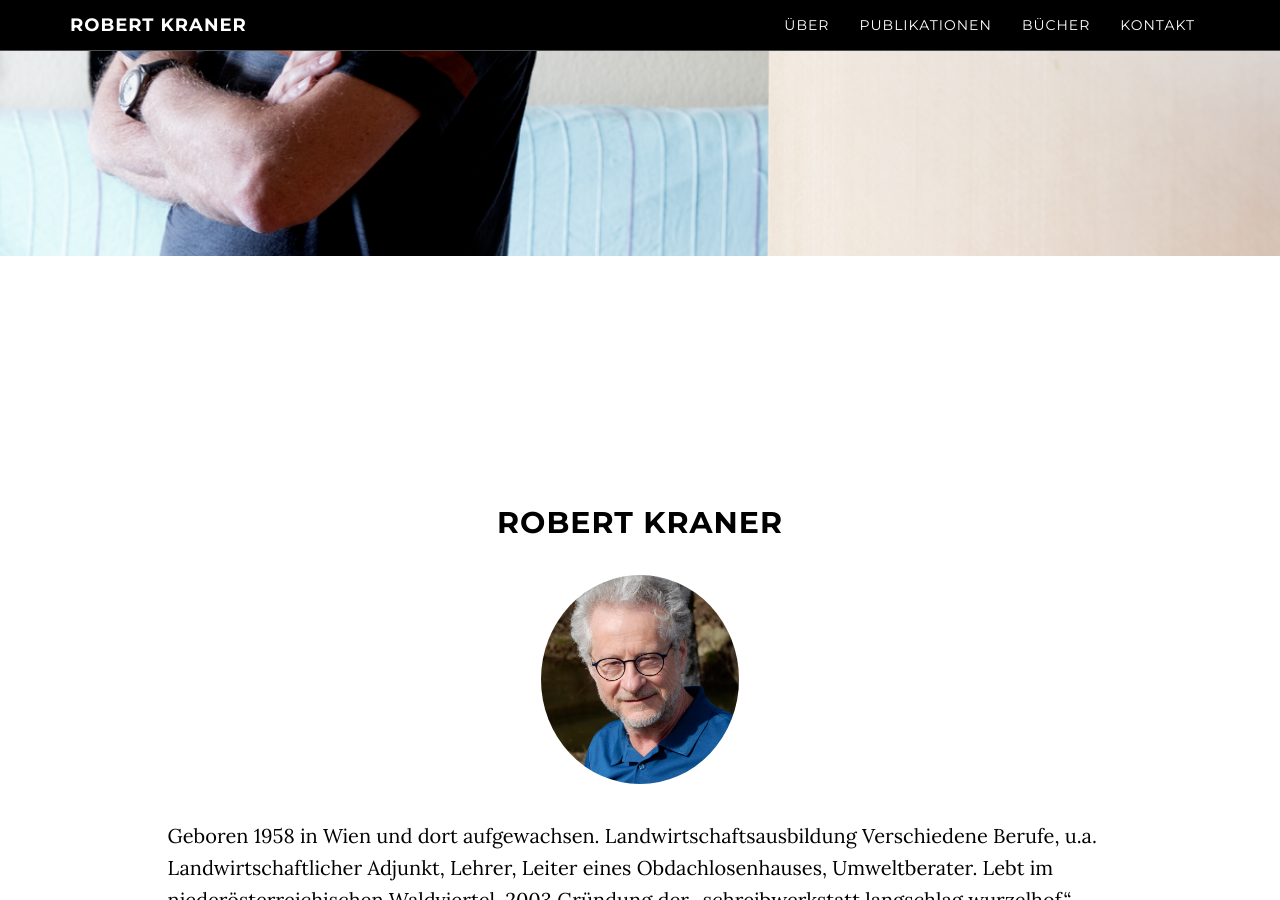
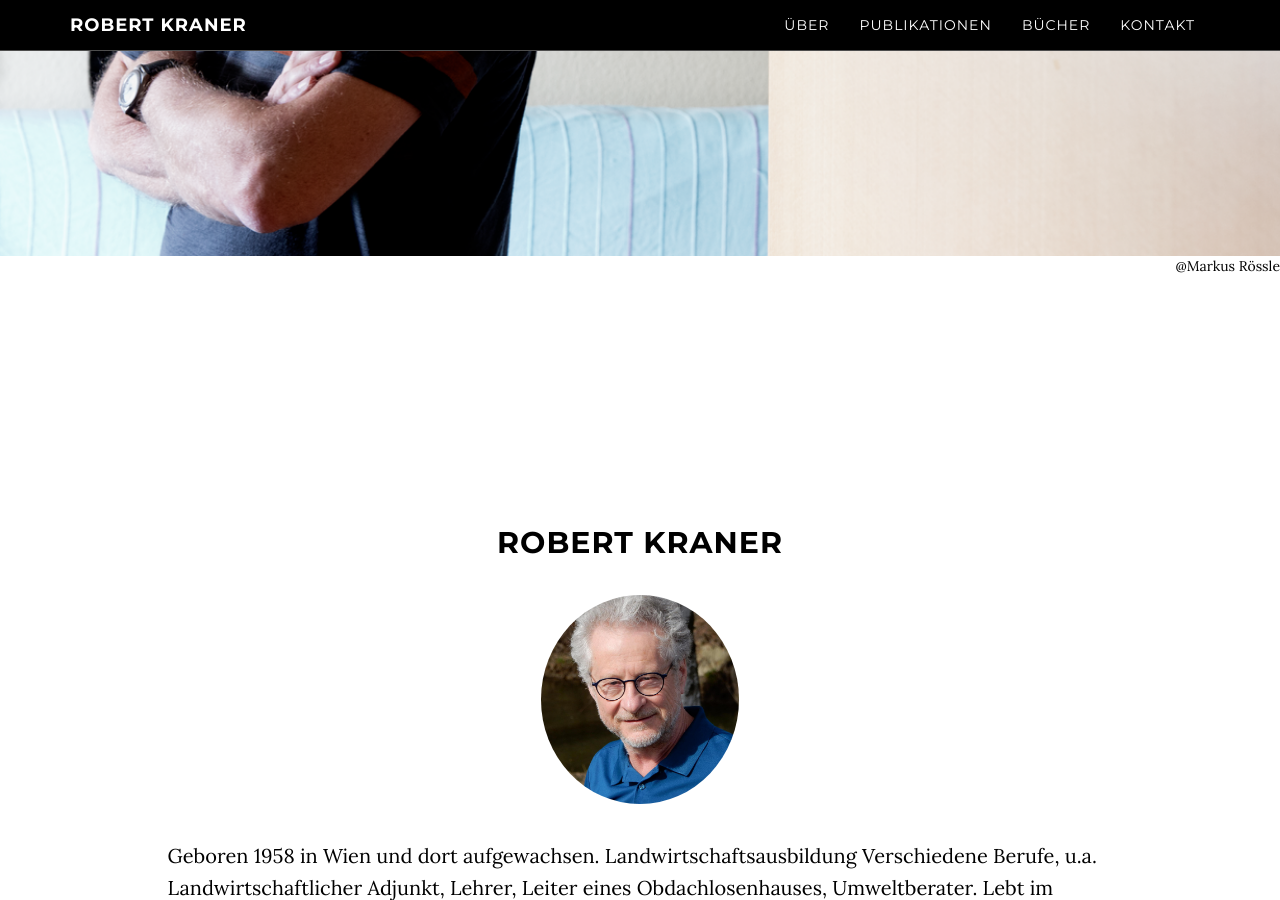
Before and after one commit to robertkraner/robertkraner.at, a Jekyll site: the page built from index.html, in a window 1280 px wide and 900 px high, scrolled down 644 px. Built offline with Jekyll 4.4.1, drawn with Linux system fonts in a browser that asks for light colours; nearby versions of some CDN libraries; comment, search, counter and statistics services are not loaded; some of the changed text lies outside the part shown.

Commit message:
Markus Rössle + verlinkungen in about

```diff
--- a/_includes/header.html
+++ b/_includes/header.html
@@ -24,3 +22,6 @@
 </header>
 
 <!-- Intro End -->
+<div id="copyright">
+<span>@Markus Rössle</span>
+</div>
--- a/about.html
+++ b/about.html
@@ -14,11 +14,11 @@
 Landwirtschaftsausbildung
 Verschiedene Berufe, u.a. Landwirtschaftlicher Adjunkt, Lehrer, Leiter eines Obdachlosenhauses, Umweltberater.
 Lebt im niederösterreichischen Waldviertel.
-2003 Gründung der  „schreibwerkstatt langschlag wurzelhof“ zusammen mit Robert Schindel.
+2003 Gründung der  <a href="https://www.schreibwerkstatt.at">„schreibwerkstatt langschlag wurzelhof“</a> zusammen mit <a href="http://www.schindel.at/">Robert Schindel</a>.
 2008 – 2012 und 2014 Referent bei der Schreibakademie Waidhofen an der Thaya und Schreibakademie Gmünd, Kreativakademie des Landes NÖ
 2010 Organisation der ersten grenzüberschreitende Schreibwerkstatt in Nové Hrady mit Studentinnen und Studenten beider Länder.
 Leitet Schreibwerkstätten in Schulen und in der Tagesstätte Zuversicht, Heidenreichstein.
 </p>
 <p>
-Mitglied der Grazer Autorinnen Autorenversammlung
+Mitglied der <a href="https://www.gav.at/">Grazer Autorinnen Autorenversammlung</a>
 </p>
--- a/css/grayscale.scss
+++ b/css/grayscale.scss
@@ -3,6 +3,14 @@
 
 @import "variables";
 @import "mixins";
+
+
+
+#copyright {
+	display: flex;
+	justify-content: flex-end;
+}
+
 
 /*!
  * Start Bootstrap - Grayscale Bootstrap Theme (http://startbootstrap.com)
```
Also changed, not shown: other parts of _includes/header.html (+0 -2 lines).
